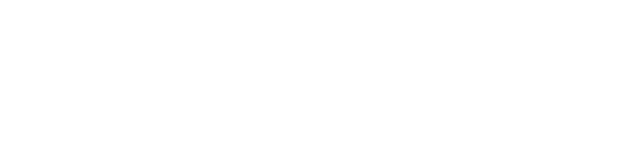
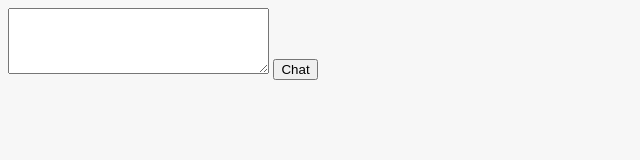
Before and after one commit to Havolt/chatApp, a website: page views/index.html in a window 1280 px wide. Shown: the whole page, without its empty margins (0-640 px from the left). Drawn offline with nearby package versions, Linux system fonts and the light colour scheme; files that its build step writes are made by us from their sources; files whose address does not match are found by name.

Commit message:
add stylesheet and vue model

```diff
--- a/public/scripts/indexMain.js
+++ b/public/scripts/indexMain.js
@@ -4,4 +4,11 @@ function initApp(){
     console.log('here');
 }
 
+const vm = new Vue({
+    el: '#app',
+    data: {
+        test: 'hi-ho'
+    }
+})
+
 window.onload = initApp;
--- /dev/null
+++ b/public/styles/indexMain.css
@@ -0,0 +1,5 @@
+
+body, html {
+    font-family: Arial, Helvetica, sans-serif;
+    background: #f7f7f7;
+}
--- a/views/index.html
+++ b/views/index.html
@@ -5,11 +5,23 @@
     <meta name="viewport" content="width=device-width, initial-scale=1.0">
     <meta http-equiv="X-UA-Compatible" content="ie=edge">
     <script src="https://cdn.jsdelivr.net/npm/vue@2.5.17/dist/vue.js"></script>
+    <link rel="stylesheet" href="styles/indexMain.css">
     <title>Chat App</title>
 </head>
 <body>
 
-    <div></div>
+    <div id="app">
+        <div class="chatSec">
+            <div class="chatHead"></div>
+            <div class="chatMain"></div>
+            <div class="chatInput">
+                <div>
+                    <textarea name="chatInputText" class="chatInputText" cols="30" rows="4" ></textarea>
+                    <button class="chatInputButton">Chat</button>
+                </div>
+            </div>
+        </div>
+    </div>
 
     <script src="scripts/indexMain.js"></script>
 
```
